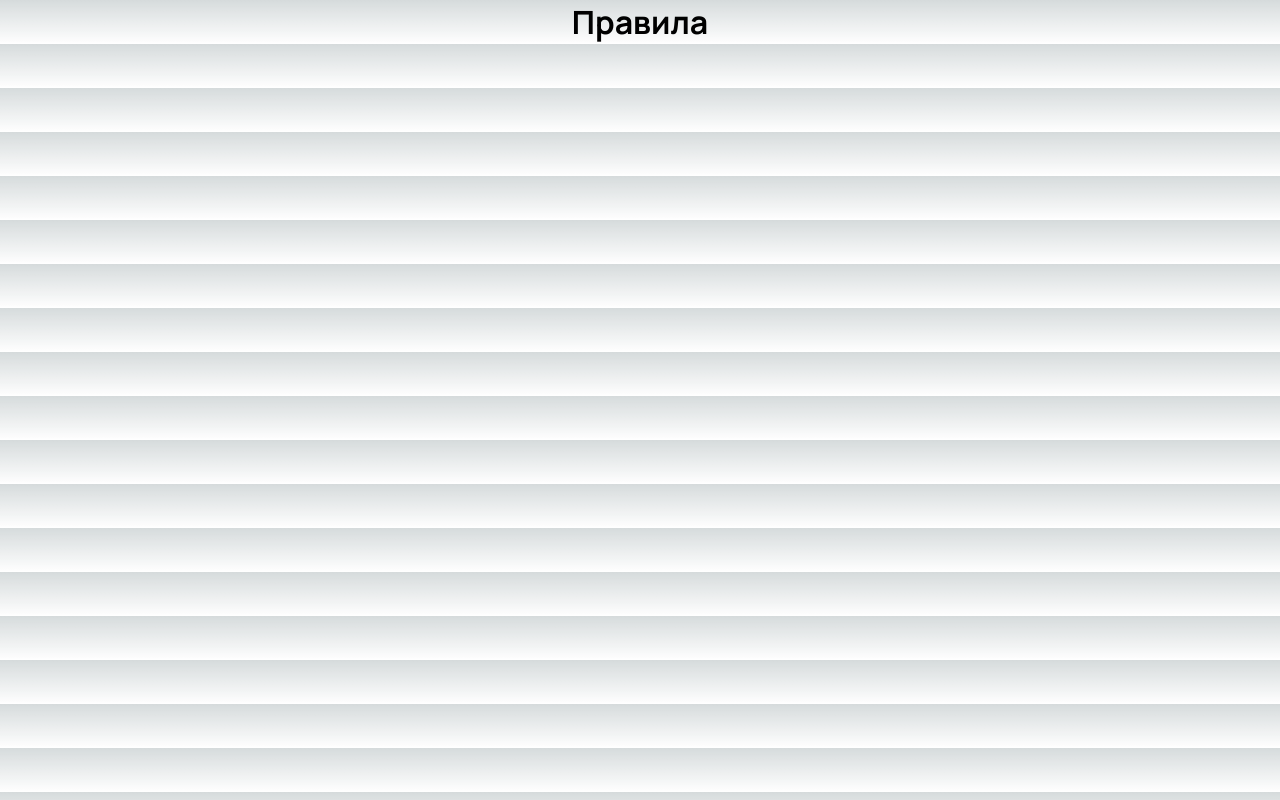
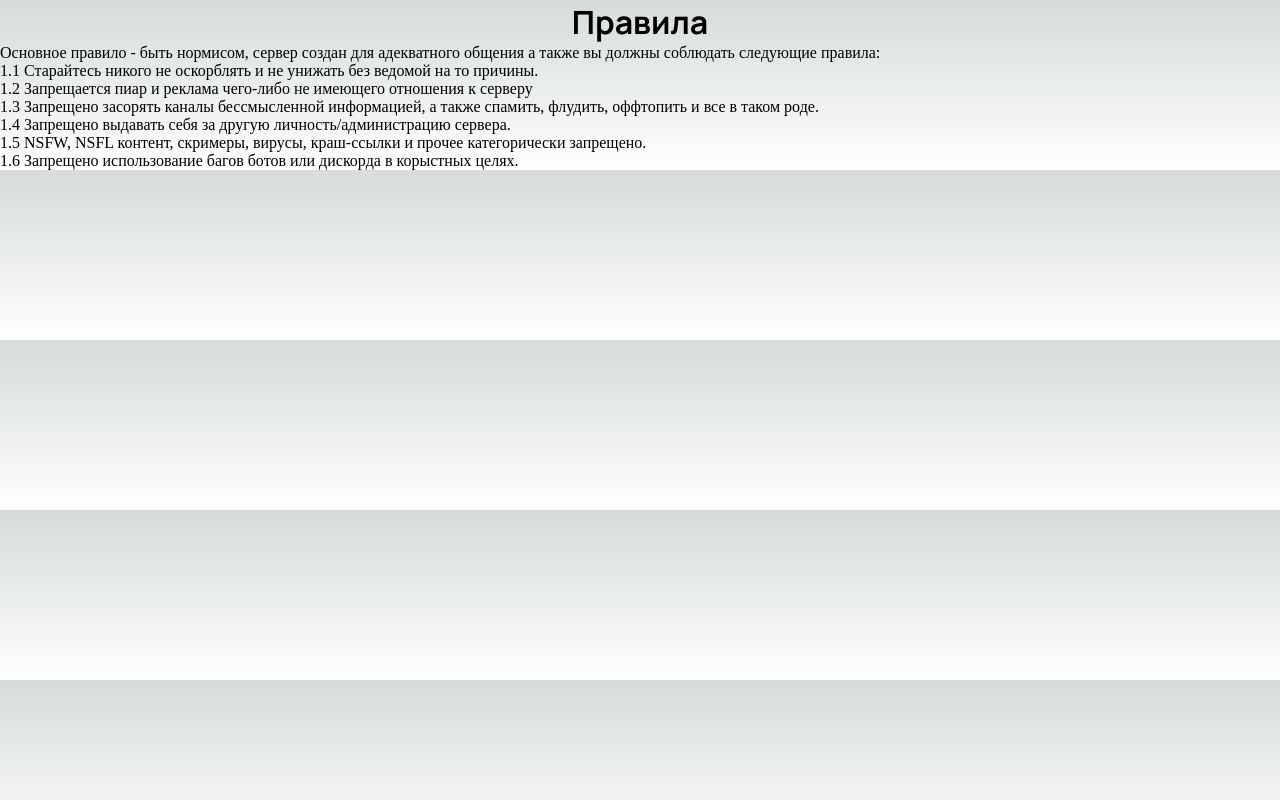
Before and after one commit to wesleezz/NekoWorlds, a Next.js app: page /rules in a window 1280 px wide. Built offline with nearby package versions, Linux system fonts and the light colour scheme.

Commit message:
Update rules.js

```diff
--- a/src/pages/rules.js
+++ b/src/pages/rules.js
@@ -21,6 +21,15 @@ export default function Page() {
         <h1>Правила</h1>
       </div>
       </div>
+        <ul>
+         Основное правило - быть нормисом, сервер создан для адекватного общения а также вы должны соблюдать следующие правила:
+         <li>1.1 Старайтесь никого не оскорблять и не унижать без ведомой на то причины.</li>
+         <li>1.2 Запрещается пиар и реклама чего-либо не имеющего отношения к серверу</li>
+         <li>1.3 Запрещено засорять каналы бессмысленной информацией, а также спамить, флудить, оффтопить и все в таком роде.</li>
+         <li>1.4 Запрещено выдавать себя за другую личность/администрацию сервера.</li>
+         <li>1.5 NSFW, NSFL контент, скримеры, вирусы, краш-ссылки и прочее категорически запрещено.</li>
+         <li>1.6 Запрещено использование багов ботов или дискорда в корыстных целях.</li>
+        </ul>
     </>
  )
 }
```
